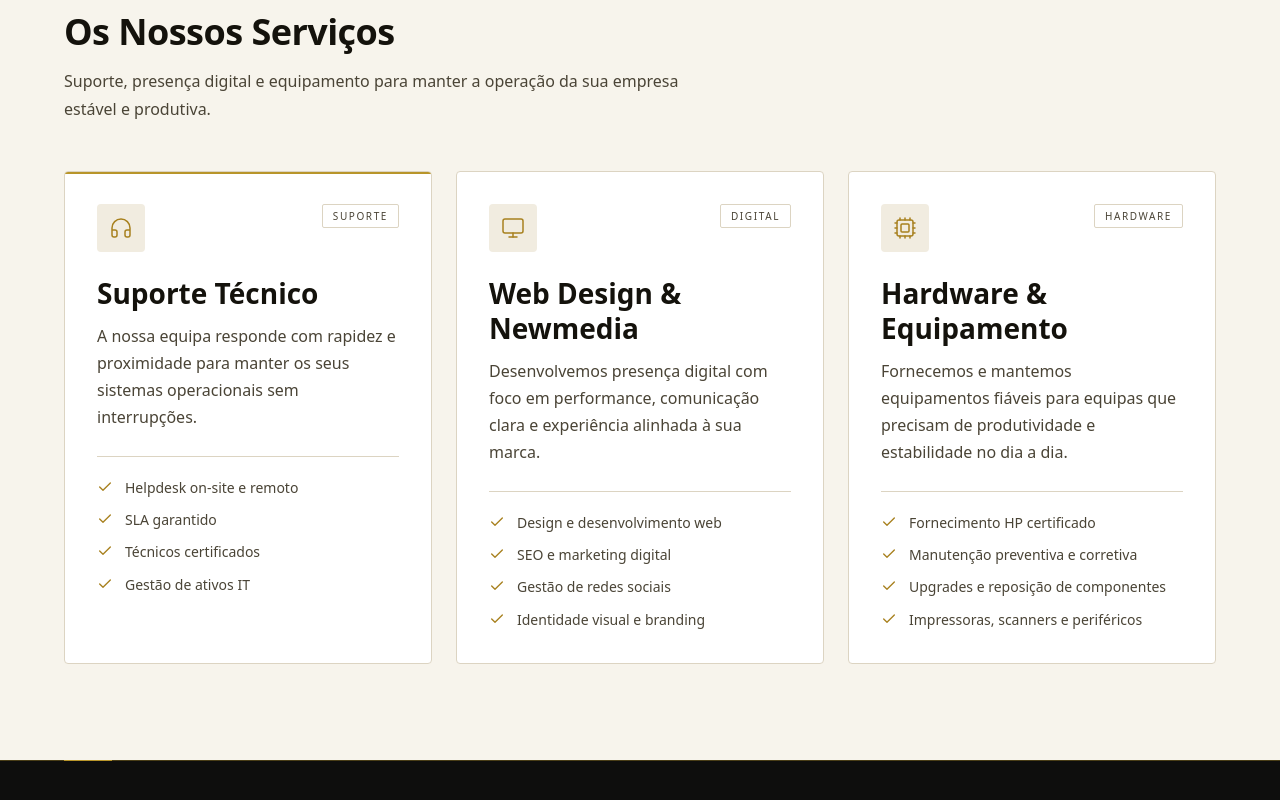
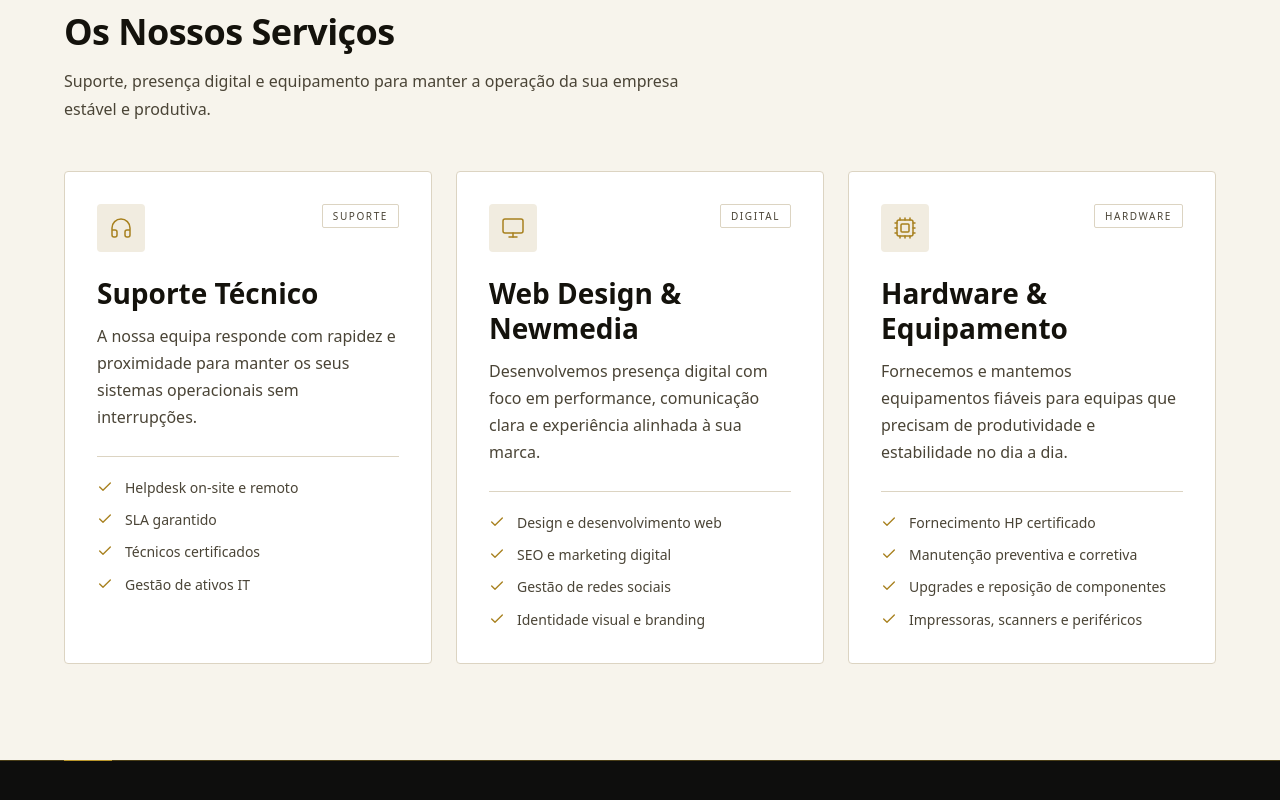
Before and after one commit to persistec/persistech, a Next.js app: page /servicos in a window 1280 px wide. Shown: the part 658-1458 px from the top of the page. Built offline with nearby package versions, Linux system fonts and the light colour scheme.

Commit message:
style(servicos): card accent removed, hover lift on services grid

```diff
--- a/src/components/servicos/ServicesGrid.tsx
+++ b/src/components/servicos/ServicesGrid.tsx
@@ -64,7 +64,10 @@ export default function ServicesGrid() {
             {services.map(
               ({ title, category, description, icon: Icon, bullets }, index) => (
                 <Reveal key={title} className={revealDelays[index]}>
-                  <Card featured={index === 0} className="h-full">
+                  <Card
+                    hover={false}
+                    className="h-full motion-safe:hover:-translate-y-1 motion-safe:hover:shadow-[0_18px_36px_-24px_rgba(20,18,12,0.45)]"
+                  >
                     <div className="flex h-full flex-col">
                       <div className="flex items-start justify-between gap-4">
                         <div className="flex h-12 w-12 items-center justify-center rounded-[4px] bg-parchment text-gold-deep">
```
